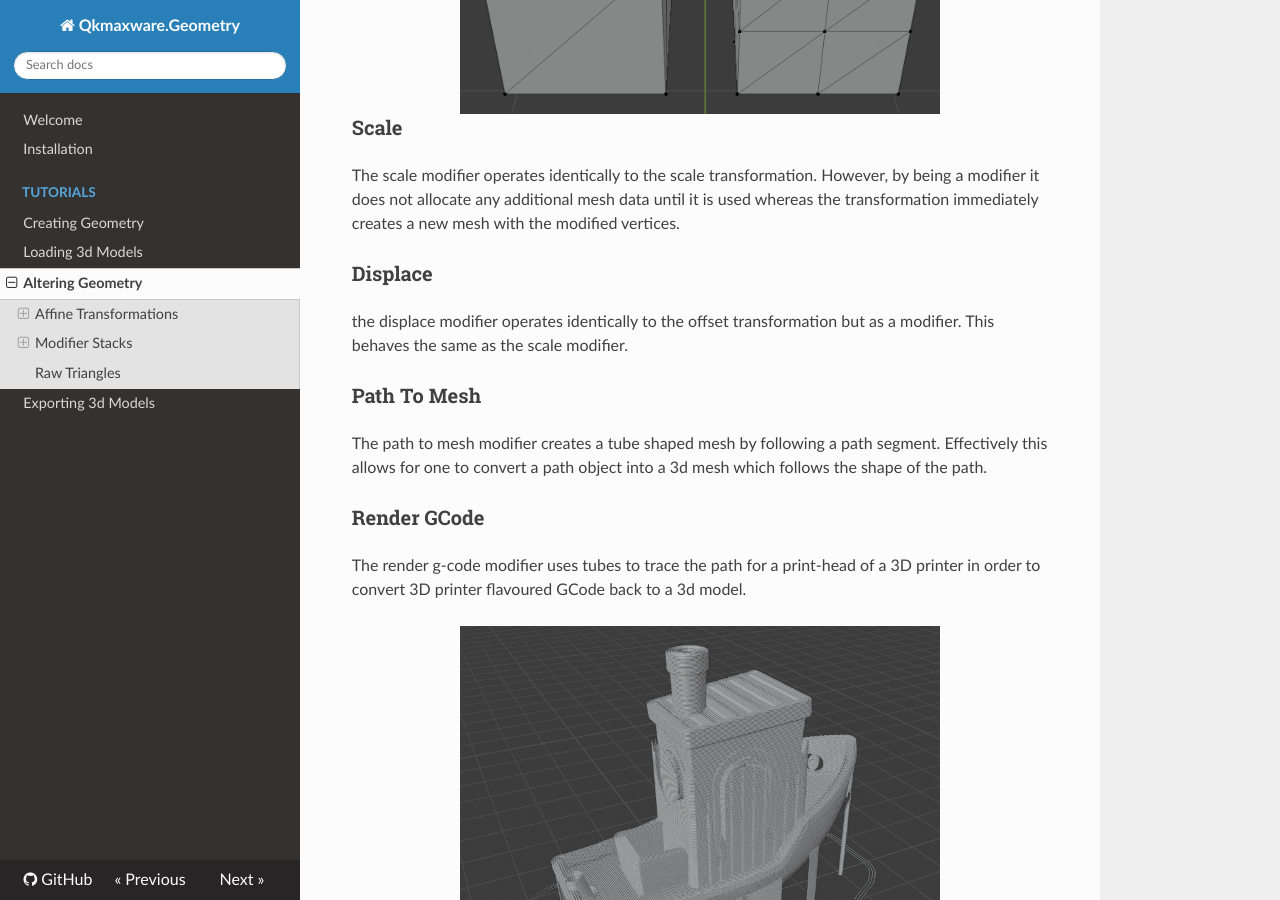
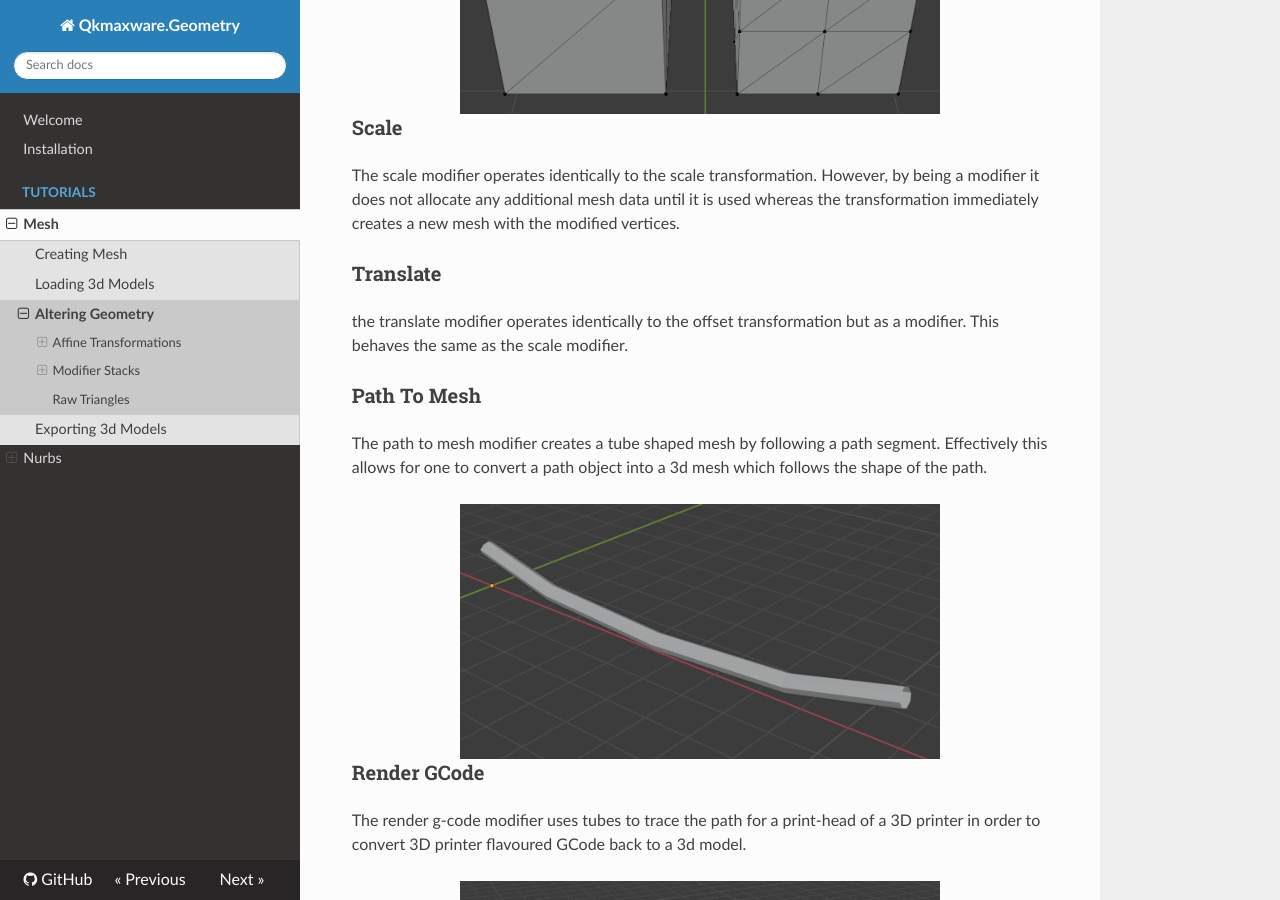
Before and after one commit to qkmaxware/Geometry, an MkDocs documentation site: the page built from docs/tutorials/mesh/03.Altering.md, in a window 1280 px wide and 900 px high, scrolled down 2916 px. Built offline with MkDocs 1.6.1, drawn with Linux system fonts in a browser that asks for light colours; nearby versions of some CDN libraries; some of the changed text lies outside the part shown.

Commit message:
Updated documentation

```diff
--- a/docs/tutorials/03.Altering.md
+++ b/docs/tutorials/mesh/03.Altering.md
@@ -1,5 +1,5 @@
 # Altering Geometry
-The built in  `Qkmaxware.Geometry.IMesh` interface used to represent geometry throughout this library. `ListMesh` is a concrete implementation of this interface which uses a list as its storage structure and is immutable by nature. This means that alterations create new ListMesh instances rather than effecting the original mesh data.
+The built in  `Qkmaxware.Geometry.IMesh` interface used to represent mesh based geometry throughout this library. `ListMesh` is a concrete implementation of this interface which uses a list as its storage structure and is immutable by nature. This means that alterations create new ListMesh instances rather than effecting the original mesh data.
 
 ## Affine Transformations
 In `Qkmaxware.Geometry`, affine transformations are represented using the `Qkmaxware.Geometry.Transformation` class. Transformations can then be applied to geometry by pre-multiplying the transformation to the mesh object. Transformations can be combined in sequence by pre-multiplying them.
@@ -95,11 +95,15 @@ The subdivide modifier creates a new mesh in which each triangle has be sub-divi
 ### Scale
 The scale modifier operates identically to the scale transformation. However, by being a modifier it does not allocate any additional mesh data until it is used whereas the transformation immediately creates a new mesh with the modified vertices.
 
-### Displace
-the displace modifier operates identically to the offset transformation but as a modifier. This behaves the same as the scale modifier.
+### Translate
+the translate modifier operates identically to the offset transformation but as a modifier. This behaves the same as the scale modifier.
 
 ### Path To Mesh
 The path to mesh modifier creates a tube shaped mesh by following a path segment. Effectively this allows for one to convert a path object into a 3d mesh which follows the shape of the path.
+
+<div style="text-align: center">
+    <img width="480" src="/Geometry/img/PathToMesh.png"/>
+</div>
 
 ### Render GCode
 The render g-code modifier uses tubes to trace the path for a print-head of a 3D printer in order to convert 3D printer flavoured GCode back to a 3d model.
@@ -110,6 +114,10 @@ The render g-code modifier uses tubes to trace the path for a print-head of a 3D
 
 ### Explode
 The explode modifier pushes the original triangles apart as if they were exploded outwards from their original locations.
+
+<div style="text-align: center">
+    <img width="480" src="/Geometry/img/Explode.png"/>
+</div>
 
 ### Boolean Operations
 Boolean operations are a set of operations common in the field of computer aided design. There are several different modifier which are capable of performing boolean operations.
```
Also changed, not shown: docs/tutorials/mesh/01.Creating.md (renamed from docs/tutorials/01.Creating.md, +11 -11 lines), docs/tutorials/nurbs/01.CreatingCurves.md (added, +57 -0 lines), docs/img/Explode.png (added), docs/img/PathToMesh.png (added), docs/tutorials/mesh/02.Loading.md (renamed from docs/tutorials/02.Loading.md), docs/tutorials/mesh/04.Exporting.md (renamed from docs/tutorials/04.Exporting.md), 1 other file.
